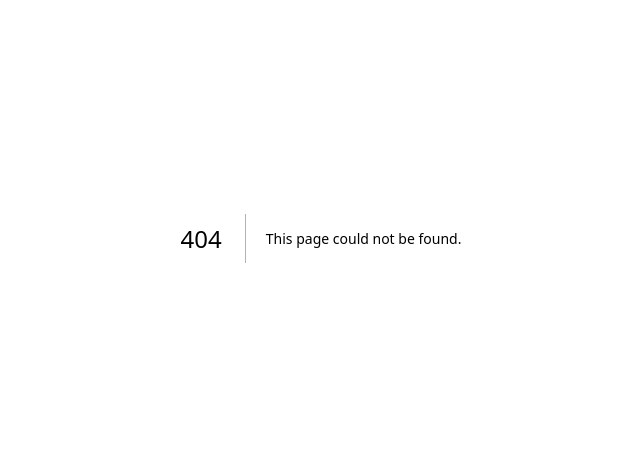
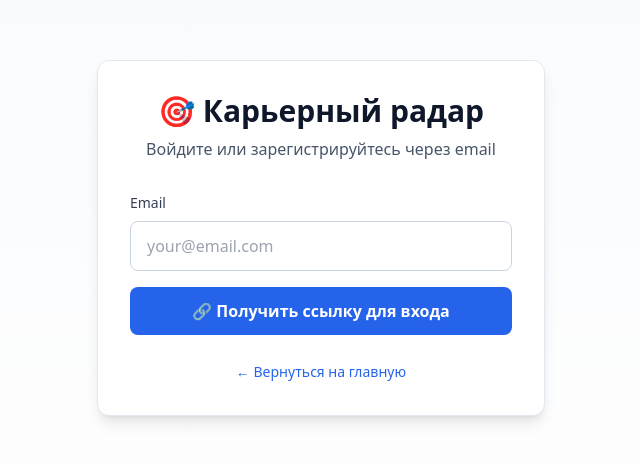
Before and after one commit to RadikMardanov/career-radar, a Next.js app: page /login in a window 1280 px wide. Before the commit this address had no page. Shown: the part 162-626 px from the top of the page, without its empty margins (319-959 px from the left). Built offline with nearby package versions, Linux system fonts and the light colour scheme; no server answers.

Commit message:
Create page.tsx

```diff
--- /dev/null
+++ b/app/login/page.tsx
@@ -0,0 +1,87 @@
+'use client'
+
+import { useState } from 'react'
+import { supabase } from '@/lib/supabase'
+
+export default function Login() {
+  const [email, setEmail] = useState('')
+  const [loading, setLoading] = useState(false)
+  const [message, setMessage] = useState('')
+  const [error, setError] = useState('')
+
+  const handleLogin = async (e: React.FormEvent) => {
+    e.preventDefault()
+    setLoading(true)
+    setMessage('')
+    setError('')
+
+    const { error } = await supabase.auth.signInWithOtp({
+      email,
+      options: {
+        emailRedirectTo: `${window.location.origin}/onboarding`,
+      },
+    })
+
+    if (error) {
+      setError(error.message)
+    } else {
+      setMessage('✅ Ссылка для входа отправлена на вашу почту! Проверьте inbox.')
+    }
+
+    setLoading(false)
+  }
+
+  return (
+    <main className="min-h-screen bg-gradient-to-b from-slate-50 to-white flex items-center justify-center p-4">
+      <div className="max-w-md w-full bg-white rounded-xl shadow-lg p-8 border border-slate-200">
+        <div className="text-center mb-8">
+          <h1 className="text-3xl font-bold text-slate-900 mb-2">🎯 Карьерный радар</h1>
+          <p className="text-slate-600">Войдите или зарегистрируйтесь через email</p>
+        </div>
+
+        <form onSubmit={handleLogin} className="space-y-4">
+          <div>
+            <label htmlFor="email" className="block text-sm font-medium text-slate-700 mb-2">
+              Email
+            </label>
+            <input
+              id="email"
+              type="email"
+              value={email}
+              onChange={(e) => setEmail(e.target.value)}
+              required
+              className="w-full px-4 py-3 border border-slate-300 rounded-lg focus:ring-2 focus:ring-primary focus:border-transparent outline-none"
+              placeholder="your@email.com"
+            />
+          </div>
+
+          <button
+            type="submit"
+            disabled={loading}
+            className="w-full bg-primary text-white py-3 rounded-lg font-semibold hover:bg-blue-700 transition disabled:bg-slate-400"
+          >
+            {loading ? 'Отправка...' : '🔗 Получить ссылку для входа'}
+          </button>
+        </form>
+
+        {message && (
+          <div className="mt-4 p-4 bg-green-50 border border-green-200 rounded-lg text-green-800 text-sm">
+            {message}
+          </div>
+        )}
+
+        {error && (
+          <div className="mt-4 p-4 bg-red-50 border border-red-200 rounded-lg text-red-800 text-sm">
+            {error}
+          </div>
+        )}
+
+        <div className="mt-6 text-center">
+          <a href="/" className="text-primary hover:underline text-sm">
+            ← Вернуться на главную
+          </a>
+        </div>
+      </div>
+    </main>
+  )
+}
```
